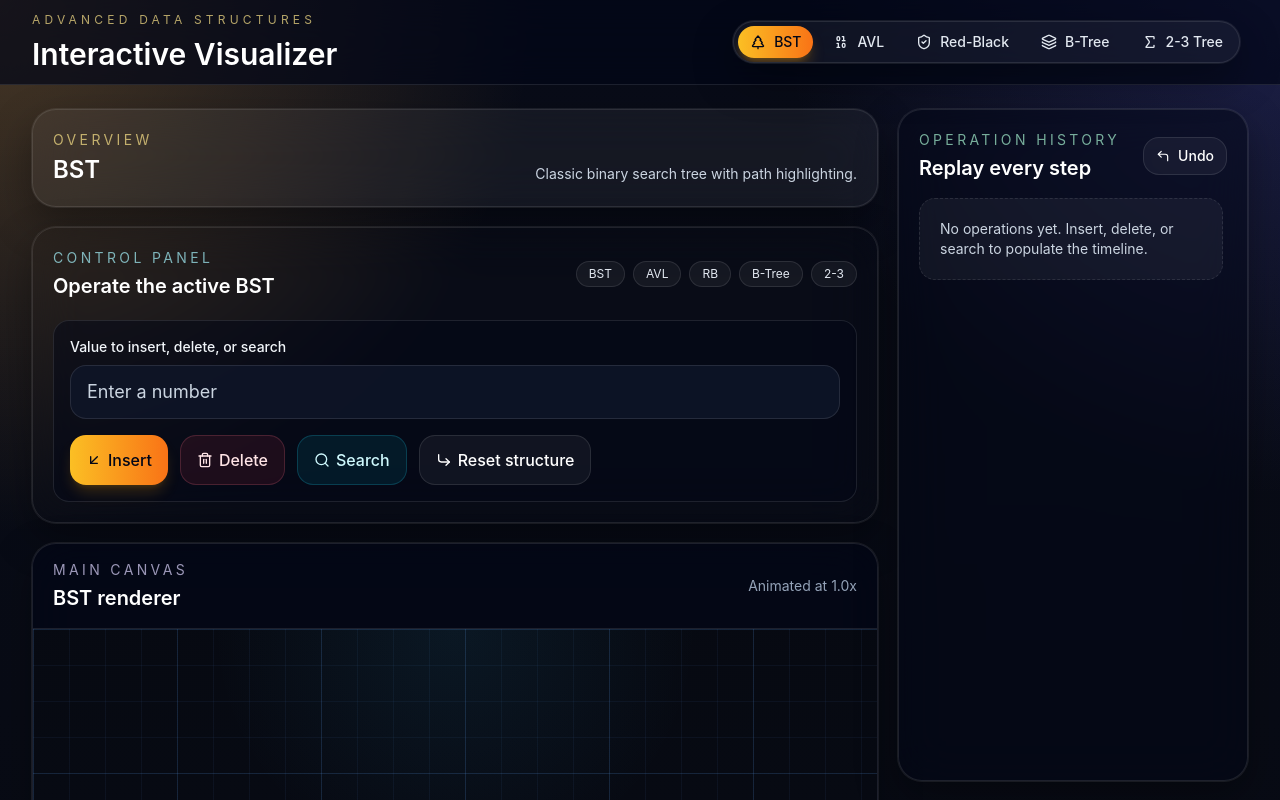
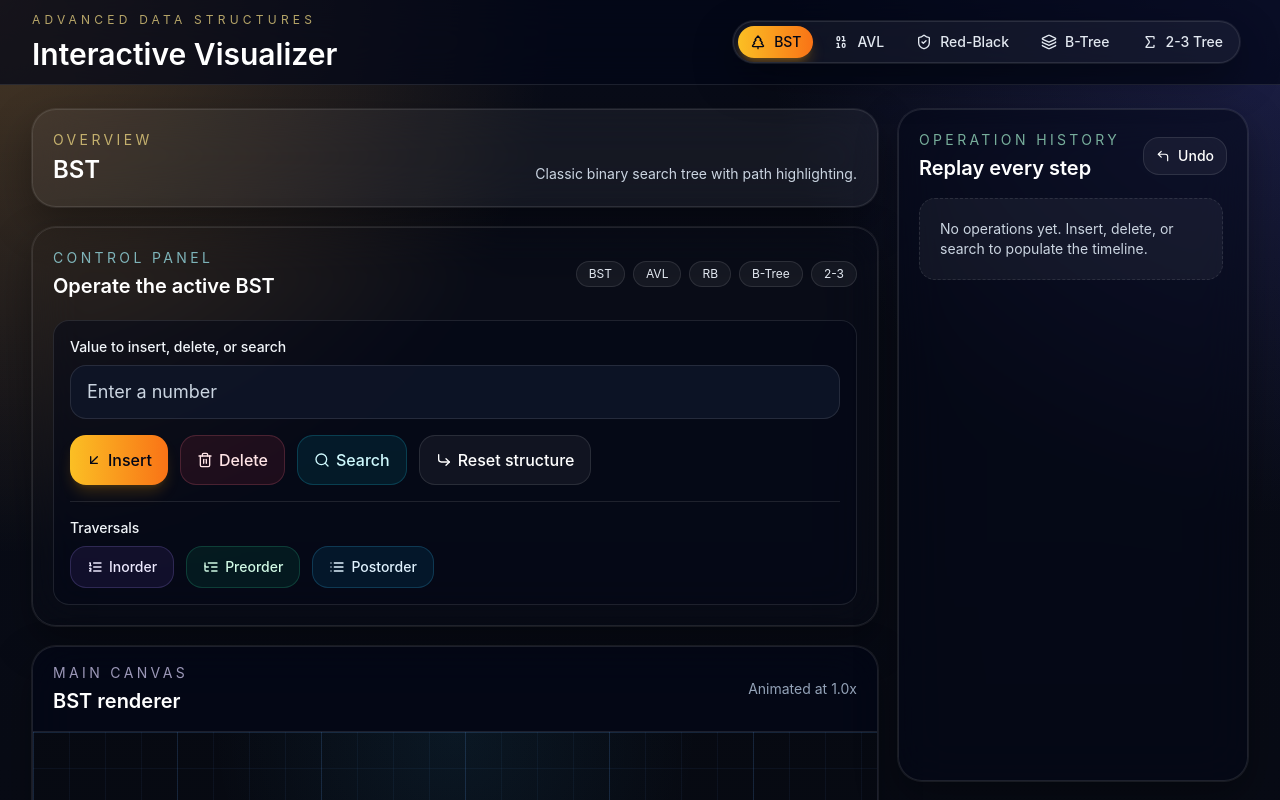
Before and after one commit to MohamedImran10/DS_VIZ, a React (Vite) app: page / in a window 1280 px wide. Shown: the top 800 px of the page. Built offline with nearby package versions, Linux system fonts and the light colour scheme.

Commit message:
traversals added

```diff
--- a/src/App.jsx
+++ b/src/App.jsx
@@ -25,6 +25,7 @@ export default function App() {
   const [timeline, setTimeline] = useState([]);
   const [engineVersion, setEngineVersion] = useState(0);
   const [statusAlert, setStatusAlert] = useState({ open: false, message: '' });
+  const [traversalResult, setTraversalResult] = useState('');
 
   const engine = useMemo(() => {
     if (!engineMap.current.has(selectedKind)) {
@@ -46,6 +47,7 @@ export default function App() {
     setActiveEntryId(null);
     setValue('');
     setHistory([]);
+    setTraversalResult('');
     clearAlerts();
   }, [selectedKind]);
 
@@ -94,6 +96,7 @@ export default function App() {
     const treeKinds = new Set(['BST', 'AVL', 'RBT', 'BTREE', 'T23']);
     const isTreeSearch = treeKinds.has(selectedKind) && operation === 'search';
     setValue('');
+    setTraversalResult('');
 
     let isStatusOnly = !result.message
       || result.message === 'Enter a valid numeric value'
@@ -141,6 +144,7 @@ export default function App() {
     engineMap.current.set(selectedKind, freshEngine);
     setHistory([]);
     setValue('');
+    setTraversalResult('');
     setTimeline([defaultFrame]);
     setActiveEntryId(null);
     setActiveFrameIndex(0);
@@ -159,6 +163,12 @@ export default function App() {
       setActiveEntryId(entry.id);
       setActiveFrameIndex(0);
     }
+  };
+
+  const handleTraverse = (order) => {
+    const result = engine.traverse(order);
+    setTraversalResult(result.message);
+    clearAlerts();
   };
 
   const handleUndo = () => {
@@ -185,6 +195,7 @@ export default function App() {
         setTimeline(nextFrames);
         setActiveEntryId(previous?.id ?? null);
         setActiveFrameIndex(0);
+        setTraversalResult('');
         clearAlerts();
       }
 
@@ -244,6 +255,8 @@ export default function App() {
             onDelete={() => runOperation('delete')}
             onSearch={() => runOperation('search')}
             onReset={handleReset}
+            onTraverse={handleTraverse}
+            traversalResult={traversalResult}
           />
 
           <VisualizerCanvas structure={selectedKind} frame={currentFrame} speed={1} />
--- a/src/components/ControlPanel.jsx
+++ b/src/components/ControlPanel.jsx
@@ -1,4 +1,4 @@
-import { ArrowDownLeft, CornerDownRight, Search, Trash2 } from 'lucide-react';
+import { ArrowDownLeft, CornerDownRight, List, ListOrdered, ListTree, Search, Trash2 } from 'lucide-react';
 
 const helperBadges = ['BST', 'AVL', 'RB', 'B-Tree', '2-3'];
 
@@ -10,6 +10,8 @@ export default function ControlPanel({
   onDelete,
   onSearch,
   onReset,
+  onTraverse,
+  traversalResult,
 }) {
   const onInput = (setter) => (event) => setter(event.target.value);
 
@@ -75,6 +77,42 @@ export default function ControlPanel({
             Reset structure
           </button>
         </div>
+
+        <div className="mt-3 border-t border-white/10 pt-3 sm:mt-4 sm:pt-4">
+          <p className="mb-1.5 text-xs font-medium text-slate-100 sm:mb-2 sm:text-sm">Traversals</p>
+          <div className="flex flex-wrap gap-2 sm:gap-3">
+            <button
+              type="button"
+              onClick={() => onTraverse('inorder')}
+              className="inline-flex items-center justify-center whitespace-nowrap gap-1.5 rounded-xl border border-violet-400/20 bg-violet-500/10 px-3 py-2 text-sm font-medium text-violet-100 transition hover:bg-violet-500/20 sm:rounded-2xl sm:px-4 sm:py-2.5 sm:text-sm"
+            >
+              <ListOrdered size={16} />
+              Inorder
+            </button>
+            <button
+              type="button"
+              onClick={() => onTraverse('preorder')}
+              className="inline-flex items-center justify-center whitespace-nowrap gap-1.5 rounded-xl border border-emerald-400/20 bg-emerald-500/10 px-3 py-2 text-sm font-medium text-emerald-100 transition hover:bg-emerald-500/20 sm:rounded-2xl sm:px-4 sm:py-2.5 sm:text-sm"
+            >
+              <ListTree size={16} />
+              Preorder
+            </button>
+            <button
+              type="button"
+              onClick={() => onTraverse('postorder')}
+              className="inline-flex items-center justify-center whitespace-nowrap gap-1.5 rounded-xl border border-sky-400/20 bg-sky-500/10 px-3 py-2 text-sm font-medium text-sky-100 transition hover:bg-sky-500/20 sm:rounded-2xl sm:px-4 sm:py-2.5 sm:text-sm"
+            >
+              <List size={16} />
+              Postorder
+            </button>
+          </div>
+
+          {traversalResult && (
+            <div className="mt-2.5 rounded-lg border border-white/10 bg-slate-900/70 px-3 py-2.5 text-sm leading-6 text-emerald-100 sm:mt-3 sm:px-4 sm:py-3 sm:text-base">
+              {traversalResult}
+            </div>
+          )}
+        </div>
       </div>
     </section>
   );
--- a/src/engine/dataStructures.js
+++ b/src/engine/dataStructures.js
@@ -607,6 +607,53 @@ class BaseEngine {
     this.values = Array.isArray(snapshot?.values) ? [...snapshot.values] : [];
     this.root = snapshot?.payload ?? null;
   }
+
+  traverse(order) {
+    const orderLabel = order === 'preorder' ? 'Preorder' : order === 'postorder' ? 'Postorder' : 'Inorder';
+    const seq = [];
+
+    if (this.kind === 'BTREE' || this.kind === 'T23') {
+      const walk = (node) => {
+        if (!node) return;
+        const keys = node.keys || [];
+        const children = node.children || [];
+        if (order === 'preorder') {
+          keys.forEach((k) => seq.push(k));
+          children.forEach((child) => walk(child));
+        } else if (order === 'postorder') {
+          children.forEach((child) => walk(child));
+          keys.forEach((k) => seq.push(k));
+        } else {
+          keys.forEach((key, index) => {
+            if (children[index]) walk(children[index]);
+            seq.push(key);
+          });
+          if (children[keys.length]) walk(children[keys.length]);
+        }
+      };
+      walk(this.root);
+    } else {
+      const root = this.root
+        ?? (this.kind === 'AVL'
+          ? buildAVLFromValues(this.values)
+          : this.kind === 'RBT'
+            ? buildRedBlackTreeFromValues(this.values)
+            : buildBSTFromValues(this.values));
+      const walk = (node) => {
+        if (!node) return;
+        if (order === 'preorder') seq.push(node.value);
+        walk(node.left);
+        if (order === 'inorder') seq.push(node.value);
+        walk(node.right);
+        if (order === 'postorder') seq.push(node.value);
+      };
+      walk(root);
+    }
+
+    const result = seq.join(', ');
+    const message = seq.length ? `${orderLabel}: ${result}` : `${orderLabel}: (tree is empty)`;
+    return { order, orderLabel, result, values: seq, message };
+  }
 }
 
 class BinarySearchTreeEngine extends BaseEngine {
```
Also changed, not shown: 5 other files (tests, documents, lock files or other folders).
